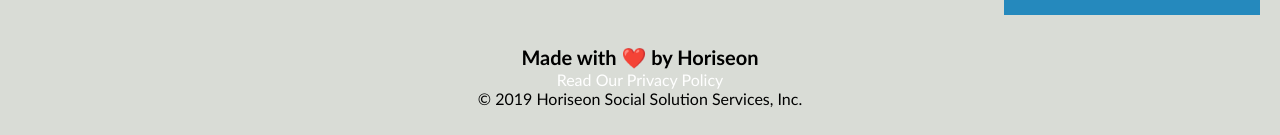
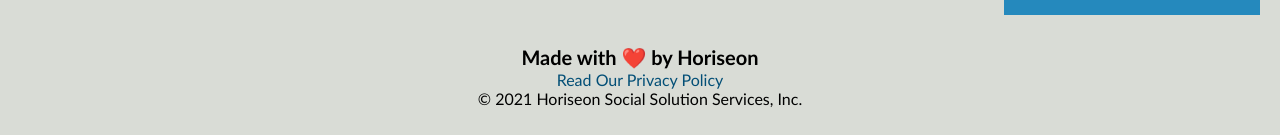
Before and after one commit to Jsalas603/Horiseon-Challenge-One, a plain HTML site: page Develop/index.html in a window 1280 px wide. Shown: the part 1904-2039 px from the top of the page. Drawn offline with Linux system fonts and the light colour scheme.

Commit message:
changed color of a in footer

```diff
--- a/Develop/assets/css/style.css
+++ b/Develop/assets/css/style.css
@@ -198,3 +198,7 @@ p {
 .footer h2 {
     font-size: 20px;
 }
+
+.footer a {
+    color: #024e76
+}
--- a/Develop/index.html
+++ b/Develop/index.html
@@ -11,9 +11,9 @@
 <!--added "header"-->
 <header>
  <!-- adding "nav" element -->
-<nav>
-    <div class="header">
-        <h1>Horiseon<span class="seo"></span></h1>
+    <nav>
+        <div class="header">
+            <h1>Horiseon<span class="seo"></span></h1>
         <div>
             <ul>
                 <li>
@@ -26,8 +26,8 @@
                     <a href="#social-media-marketing">Social Media Marketing</a>
                 </li>
             </ul>
-    </div>
-</nav>
+        </div>
+    </nav>
 </header>
     <div class="hero"></div>
     <div class="content">
@@ -83,7 +83,7 @@
         <div>
             <!-- added link to "privacy policy" page-->
             <a href="#">Read Our Privacy Policy</a><br />
-            &copy; 2019 Horiseon Social Solution Services, Inc.
+            &copy; 2021 Horiseon Social Solution Services, Inc.
         </div>
     </footer>
 </body>
```
